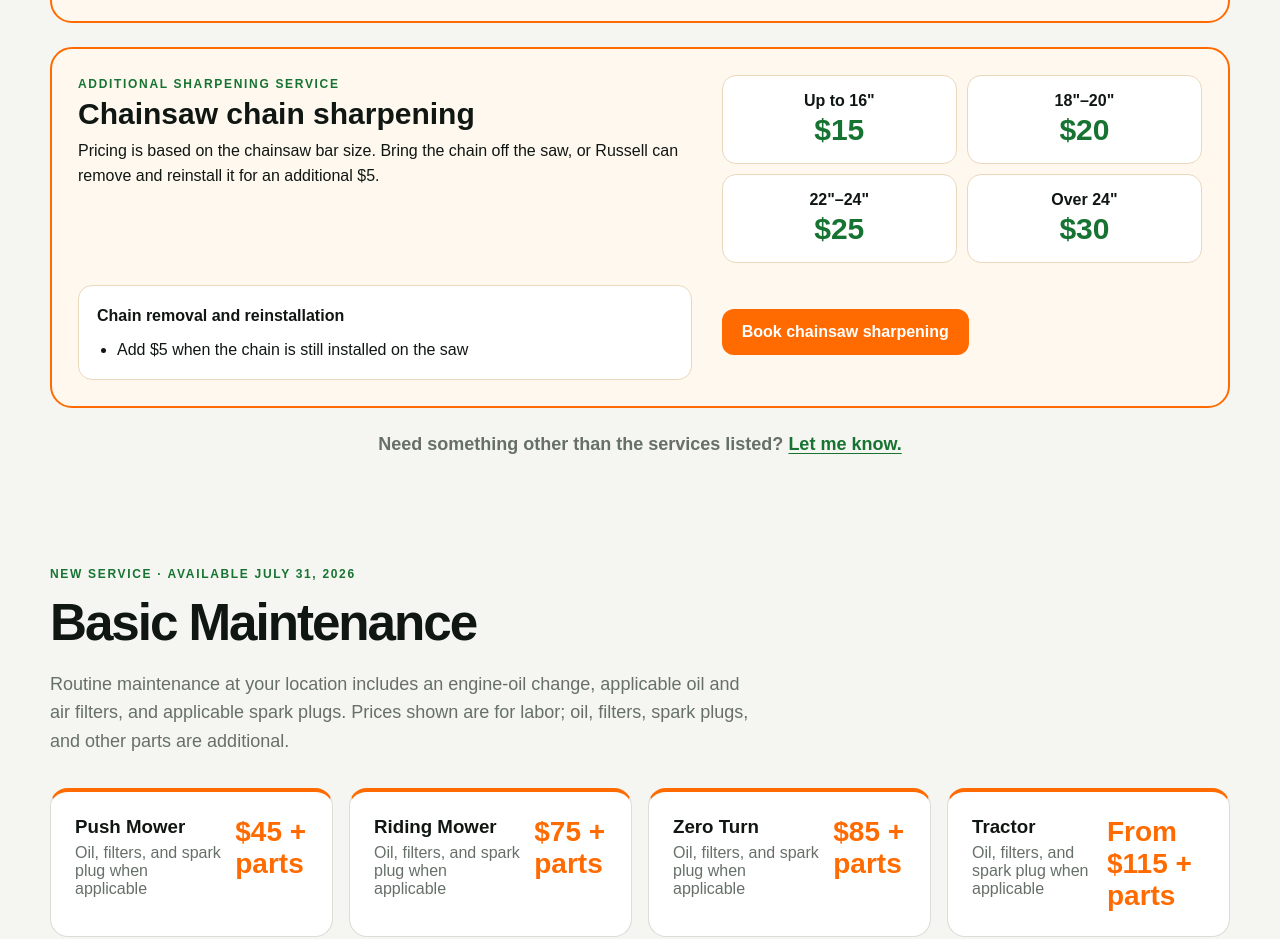
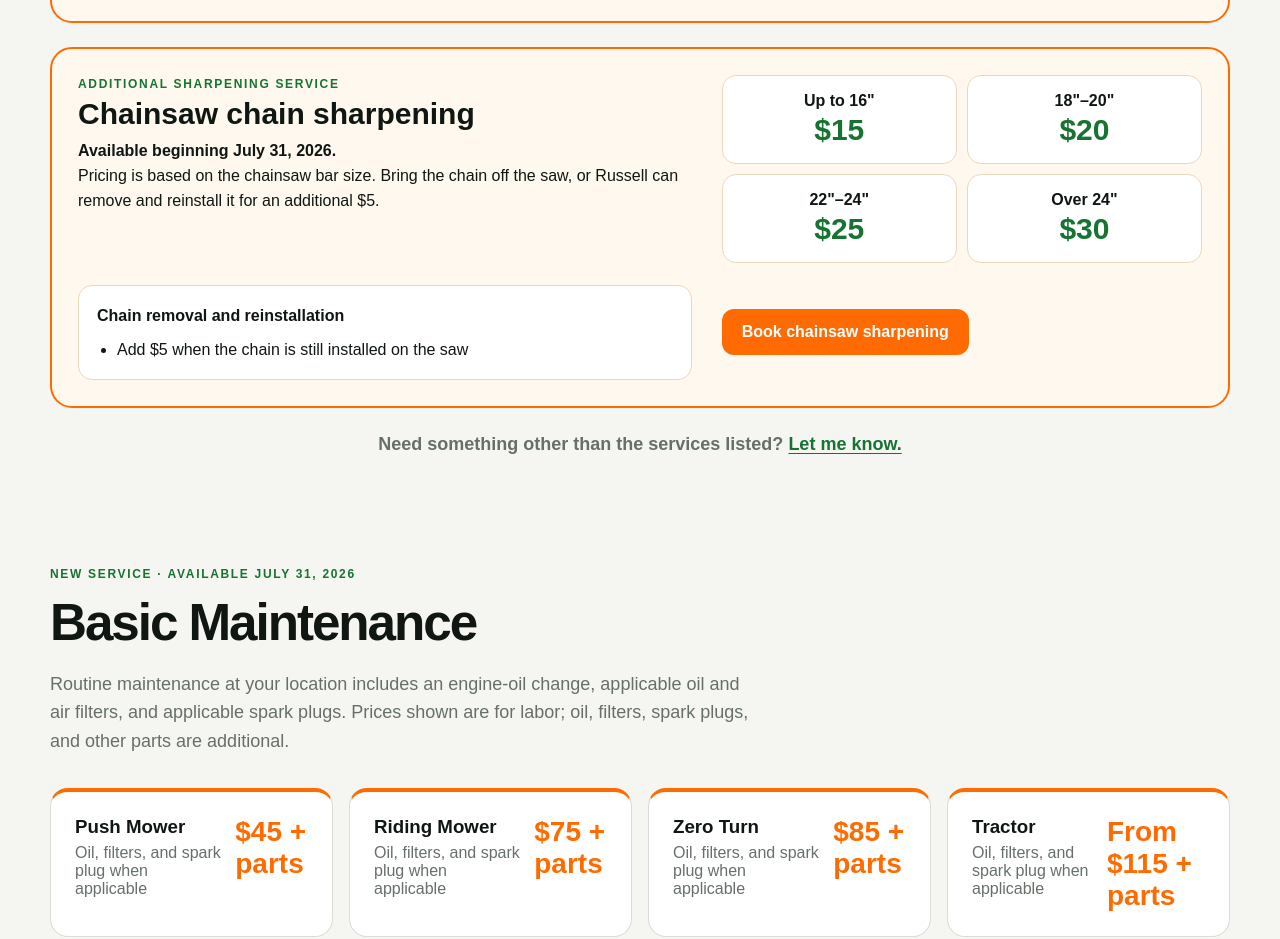
Before and after one commit to rp8tv66s69-bot/russells-mobile-blade-sharpening-live, a Next.js app: page / in a window 1280 px wide. Shown: the part 1608-2547 px from the top of the page. Built offline with nearby package versions, Linux system fonts and the light colour scheme; no server answers; the database is empty.

Commit message:
Show chainsaw service start date

```diff
--- a/app/page.tsx
+++ b/app/page.tsx
@@ -78,6 +78,7 @@ export default function HomePage() {
           <div className="blade-change-heading">
             <p className="eyebrow">Additional sharpening service</p>
             <h3>Chainsaw chain sharpening</h3>
+            <p><strong>Available beginning July 31, 2026.</strong></p>
             <p>Pricing is based on the chainsaw bar size. Bring the chain off the saw, or Russell can remove and reinstall it for an additional $5.</p>
           </div>
           <div className="blade-change-rates" aria-label="Chainsaw chain sharpening prices">
```
